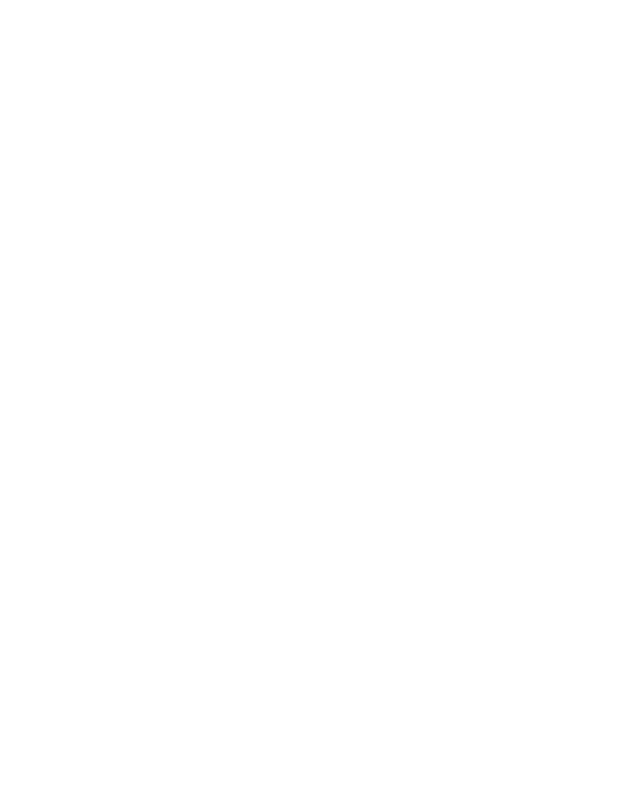
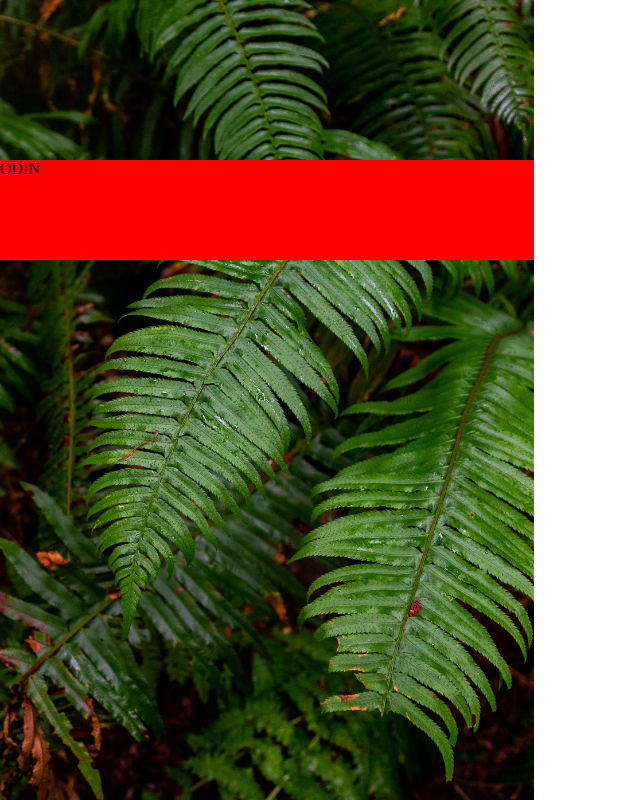
Before and after one commit to arghya2801/top-sign-up-form, a plain HTML site: page index.html in a window 1280 px wide. Shown: the whole page, without its empty margins (0-640 px from the left). Drawn offline with Linux system fonts and the light colour scheme.

Commit message:
Added image and overlay on the left.

```diff
--- a/index.html
+++ b/index.html
@@ -7,6 +7,11 @@
     <link rel="stylesheet" href="style.css">
 </head>
 <body>
-
+    <div class="image-container">
+        <img src="assets/plant_image.jpg" alt="plant_image">
+        <div class="overlay-box">
+            ODIN
+        </div>
+    </div>
 </body>
 </html>
--- a/style.css
+++ b/style.css
@@ -0,0 +1,20 @@
+/* .image-container {
+
+} */
+
+img {
+    position: fixed;
+    left: 0;
+    top: 0;
+    height: 100vh;
+    width: auto;
+}
+
+.overlay-box {
+    background-color: red;
+    position:fixed;
+    left:0;
+    top: 20vh;
+    width: calc(100vh * (350.125 / 525));
+    height: 100px;
+}
```
